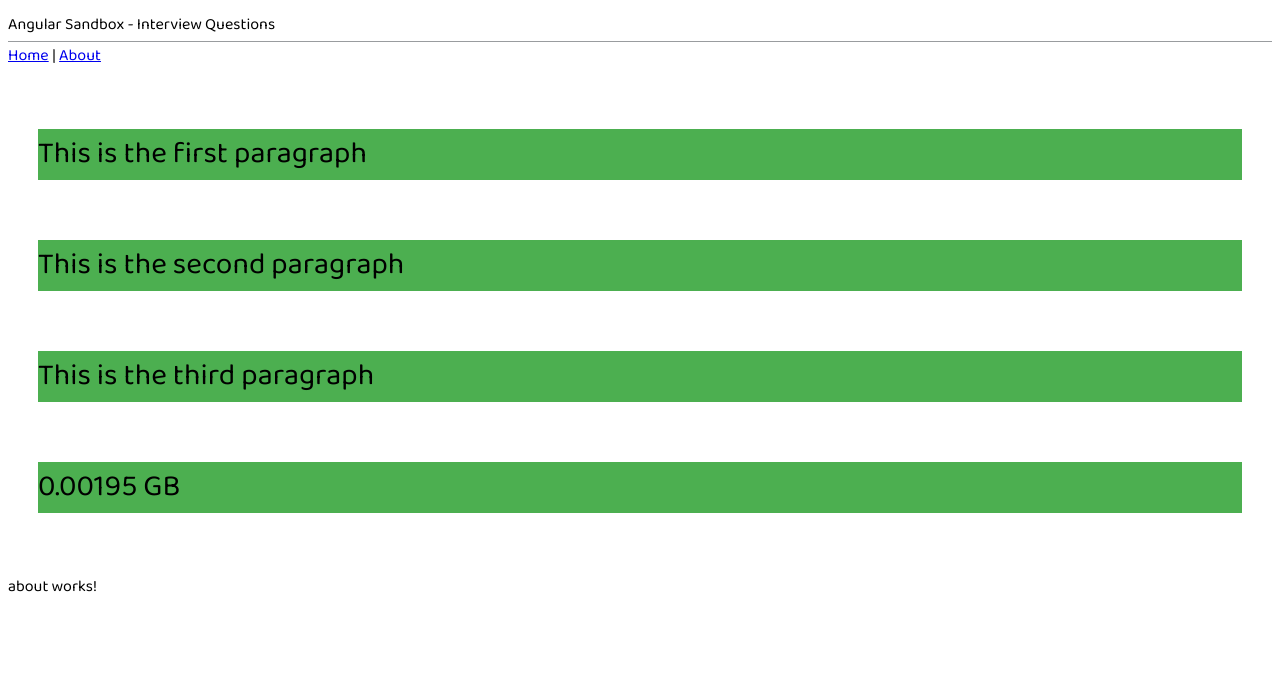
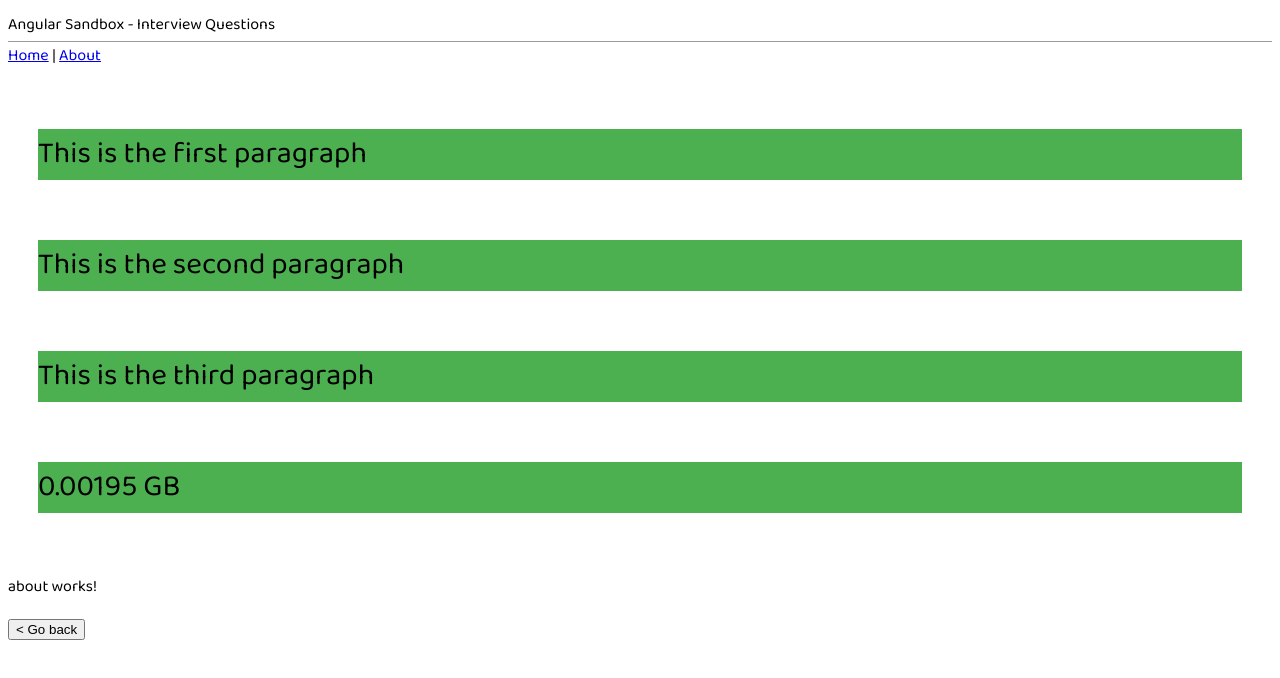
Before and after one commit to ozgursarikamis/angular-sandbox, an Angular app: page /about in a window 1280 px wide. Shown: the top 678 px of the page. Built offline with nearby package versions, Linux system fonts and the light colour scheme.

Commit message:
`Location` service

```diff
--- a/src/app/about/about.component.html
+++ b/src/app/about/about.component.html
@@ -1 +1,3 @@
 <p>about works!</p>
+
+<button (click)="goBack()"> < Go back </button>
--- a/src/app/about/about.component.ts
+++ b/src/app/about/about.component.ts
@@ -1,5 +1,5 @@
-import { Component } from '@angular/core';
-
+import { Component, inject } from '@angular/core';
+import { Location } from '@angular/common';
 @Component({
   selector: 'app-about',
   standalone: true,
@@ -8,5 +8,9 @@ import { Component } from '@angular/core';
   styleUrl: './about.component.css'
 })
 export class AboutComponent {
+  location = inject(Location);
 
+  goBack() {
+    this.location.back();
+  }
 }
```
